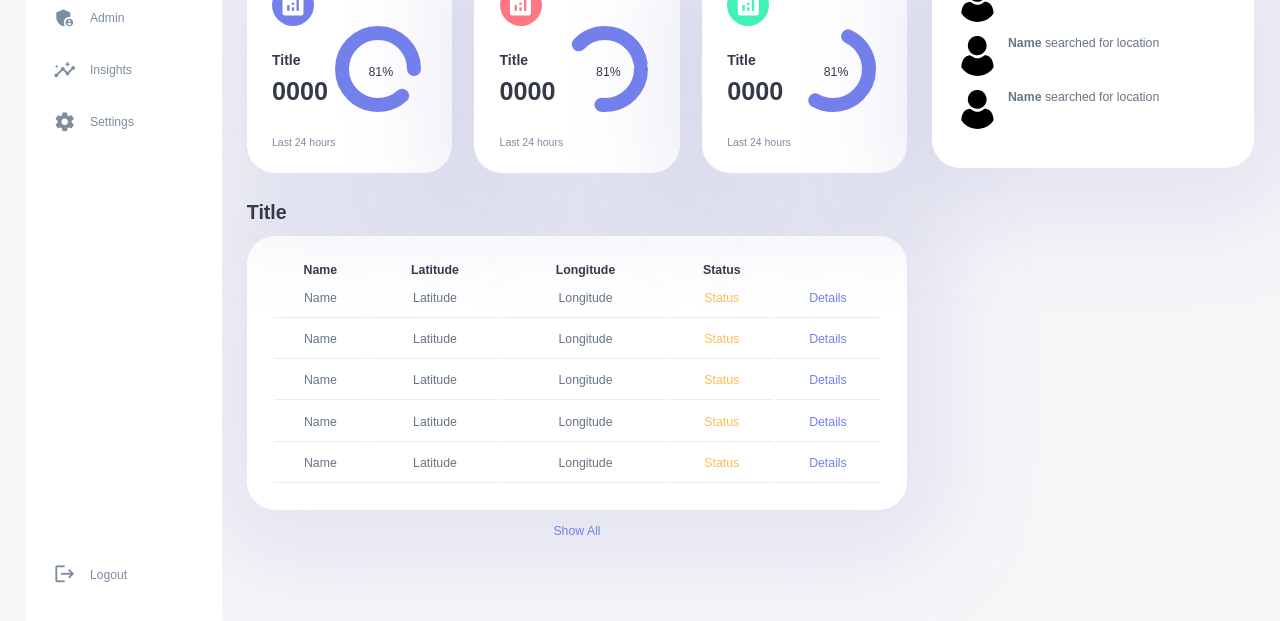
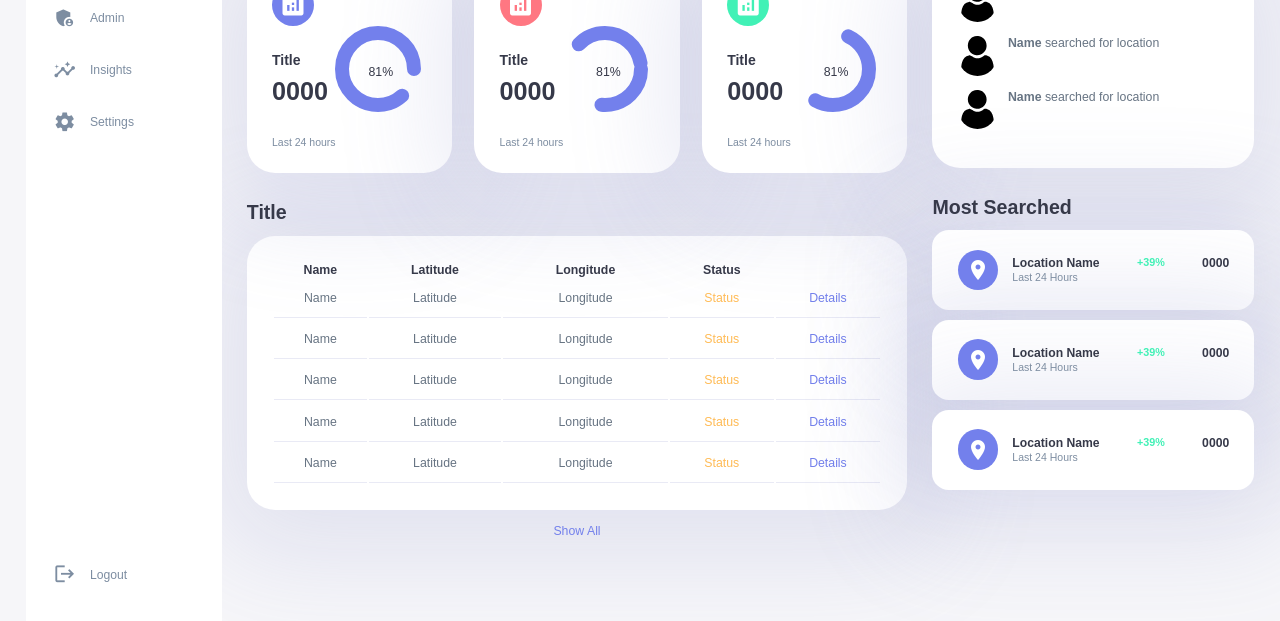
Before and after one commit to advaith-unnikrishnan/Project, a plain HTML site: page dashboard.html in a window 1280 px wide. Shown: the part 149-770 px from the top of the page. Drawn offline with Linux system fonts and the light colour scheme.

Commit message:
Add most searched section

```diff
--- a/assets/css/dashboard.css
+++ b/assets/css/dashboard.css
@@ -423,37 +423,37 @@ main .recent-locations a {
   border-radius: var(--border-radius-1);
 }
 
-.right .theme-toggler span{
+.right .theme-toggler span {
   font-size: 1.2rem;
-  width:50%;
+  width: 50%;
   height: 100%;
   display: flex;
   align-items: center;
   justify-content: center;
 }
 
-.right .theme-toggler span.active{
+.right .theme-toggler span.active {
   background: var(--color-primary);
   color: white;
   border-radius: var(--border-radius-1);
 }
 
-.right .top .profile{
+.right .top .profile {
   display: flex;
   gap: 2rem;
   text-align: right;
 }
 
 /* Recent Updates */
-.right .recent-updates{
+.right .recent-updates {
   margin-top: 1rem;
 }
 
-.right .recent-updates h2{
+.right .recent-updates h2 {
   margin-bottom: 0.8rem;
 }
 
-.right .recent-updates .updates{
+.right .recent-updates .updates {
   background: var(--color-white);
   padding: var(--card-padding);
   border-radius: var(--card-border-radius);
@@ -461,13 +461,53 @@ main .recent-locations a {
   transition: all 300ms ease;
 }
 
-.right .recent-updates .updates:hover{
+.right .recent-updates .updates:hover {
   box-shadow: none;
 }
 
-.right .recent-updates .updates .update{
+.right .recent-updates .updates .update {
   display: grid;
   grid-template-columns: 2.6rem auto;
   gap: 1rem;
   margin-bottom: 1rem;
 }
+
+/* === Most Searched Section === */
+.right .top-searches {
+  margin-top: 2rem;
+}
+
+.right .top-searches h2 {
+  margin-bottom: 0.8rem;
+}
+
+.right .top-searches .item {
+  background: var(--color-white);
+  display: flex;
+  align-items: center;
+  gap: 1rem;
+  margin-bottom: 0.7rem;
+  padding: 1.4rem var(--card-padding);
+  border-radius: var(--border-radius-3);
+  box-shadow: var(--box-shadow);
+  transition: all 300ms ease;
+}
+
+.right .top-searches .item:hover {
+  box-shadow: none;
+}
+
+.right .top-searches .item .right {
+  display: flex;
+  justify-content: space-between;
+  align-items: start;
+  margin: 0;
+  width: 100%;
+}
+.right .top-searches .item .icon {
+  padding: 0.6rem;
+  color: var(--color-white);
+  border-radius: 50%;
+  background: var(--color-primary);
+  display: flex;
+}
--- a/dashboard.html
+++ b/dashboard.html
@@ -173,24 +173,16 @@
       </main>
       <!-- End Main Section -->
 
-
-
       <!-- Right Section -->
       <div class="right">
         <div class="top">
           <button id="menu-btn">
-            <span class="material-icons-outlined">
-              menu
-              </span>
+            <span class="material-icons-outlined"> menu </span>
           </button>
 
           <div class="theme-toggler">
-            <span class="material-icons-outlined active">
-              light_mode
-              </span>
-              <span class="material-icons-outlined">
-                dark_mode
-                </span>
+            <span class="material-icons-outlined active"> light_mode </span>
+            <span class="material-icons-outlined"> dark_mode </span>
           </div>
 
           <div class="profile">
@@ -199,19 +191,18 @@
               <small class="text-muted">Admin</small>
             </div>
             <div class="profile-photo">
-              <img src="assets/img/user.svg" alt="user">
+              <img src="assets/img/user.svg" alt="user" />
             </div>
           </div>
         </div>
         <!-- End of Top -->
-
 
         <div class="recent-updates">
           <h2>Recent Searches</h2>
           <div class="updates">
             <div class="update">
               <div class="profile-photo">
-                <img src="assets/img/user.svg" alt="user">
+                <img src="assets/img/user.svg" alt="user" />
               </div>
               <div class="message">
                 <p><b>Name</b> searched for location</p>
@@ -220,7 +211,7 @@
 
             <div class="update">
               <div class="profile-photo">
-                <img src="assets/img/user.svg" alt="user">
+                <img src="assets/img/user.svg" alt="user" />
               </div>
               <div class="message">
                 <p><b>Name</b> searched for location</p>
@@ -229,11 +220,58 @@
 
             <div class="update">
               <div class="profile-photo">
-                <img src="assets/img/user.svg" alt="user">
+                <img src="assets/img/user.svg" alt="user" />
               </div>
               <div class="message">
                 <p><b>Name</b> searched for location</p>
               </div>
+            </div>
+          </div>
+        </div>
+
+        <!-- End of Recent Searches -->
+
+        <div class="top-searches">
+          <h2>Most Searched</h2>
+          <div class="item">
+            <div class="icon">
+              <span class="material-icons-outlined"> place </span>
+            </div>
+            <div class="right">
+              <div class="info">
+                <h3>Location Name</h3>
+                <small class="text-muted">Last 24 Hours</small>
+              </div>
+              <h5 class="success">+39%</h5>
+              <h3>0000</h3>
+            </div>
+          </div>
+
+          <div class="item">
+            <div class="icon">
+              <span class="material-icons-outlined"> place </span>
+            </div>
+            <div class="right">
+              <div class="info">
+                <h3>Location Name</h3>
+                <small class="text-muted">Last 24 Hours</small>
+              </div>
+              <h5 class="success">+39%</h5>
+              <h3>0000</h3>
+            </div>
+          </div>
+
+          <div class="item">
+            <div class="icon">
+              <span class="material-icons-outlined"> place </span>
+            </div>
+            <div class="right">
+              <div class="info">
+                <h3>Location Name</h3>
+                <small class="text-muted">Last 24 Hours</small>
+              </div>
+              <h5 class="success">+39%</h5>
+              <h3>0000</h3>
             </div>
           </div>
         </div>
```
